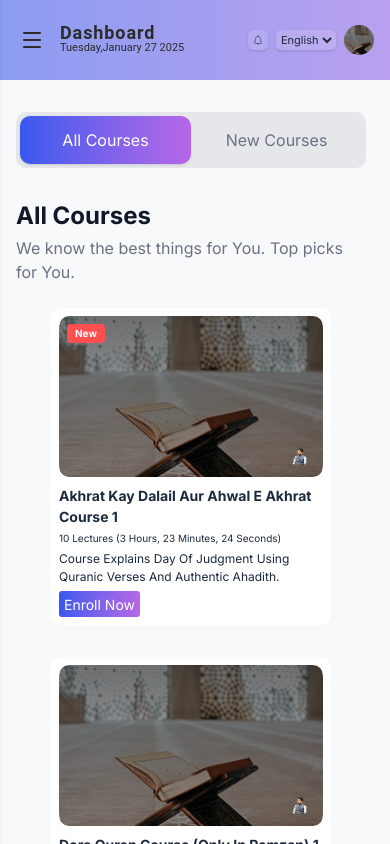
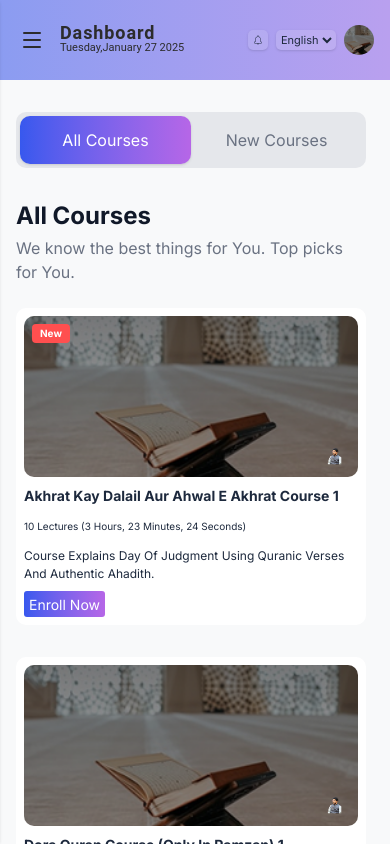
Before and after one commit to Inzaar/INZAAR_DASHORAD, a React app: page /courses in a window 390 px wide. Built offline with nearby package versions, Linux system fonts and the light colour scheme; the HTML template or start-up script is replaced by a standard one.

Commit message:
fix the responsiveness of courses page

```diff
--- a/src/App.jsx
+++ b/src/App.jsx
@@ -25,6 +25,7 @@ function App() {
   return (
     <Routes>
       <Route path="/login" element={<LoginPage />} />
+      <Route path="/signup" element={<RegisterPageP1 />} />
       <Route path="/register" element={<RegisterPageP1 />} />
       <Route path="/register/step2" element={<RegisterPageP2 />} />
       <Route path="/forgot-password" element={<ForgetPassword />} />
--- a/src/features/courses/components/CardCourse.jsx
+++ b/src/features/courses/components/CardCourse.jsx
@@ -3,7 +3,7 @@ import Card from "@/components/ui/Card";
 
 const CardCourse = ({ course }) => {
   return (
-    <Card className={`w-full max-w-[280px] h-auto min-h-[305px] flex flex-col items-start rounded-[10px] justify-between gap-2 p-2 bg-white`}>
+    <Card className={`w-full max-w-[380px] h-auto min-h-[305px] flex flex-col items-start rounded-[10px] justify-between gap-2 p-2 bg-white`}>
       <div className="w-full h-[161px] rounded-[10px] relative">
         <img
           src={course.thumbnail}
--- a/src/features/courses/pages/Courses.jsx
+++ b/src/features/courses/pages/Courses.jsx
@@ -271,7 +271,7 @@ const Courses = () => {
                                 </p>
                             </div>
 
-                            <div className="grid grid-cols-1 sm:grid-cols-2 lg:grid-cols-3 xl:grid-cols-4 gap-8 place-items-center sm:place-items-start">
+                            <div className="grid grid-cols-1 sm:grid-cols-2 lg:grid-cols-3 xl:grid-cols-4 gap-8 place-items-center">
                                 {currentCourses.map((course) => (
                                     <CardCourse key={course.id} course={course} />
                                 ))}
```
